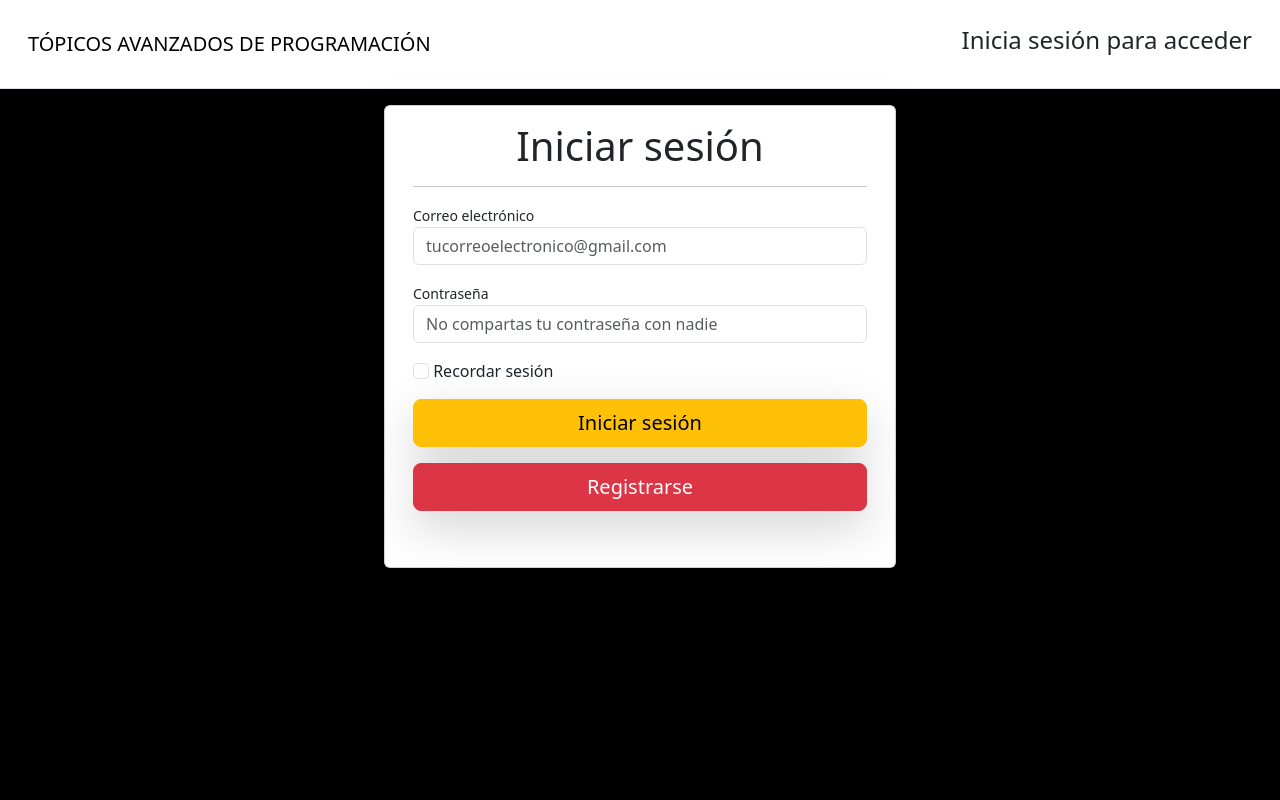
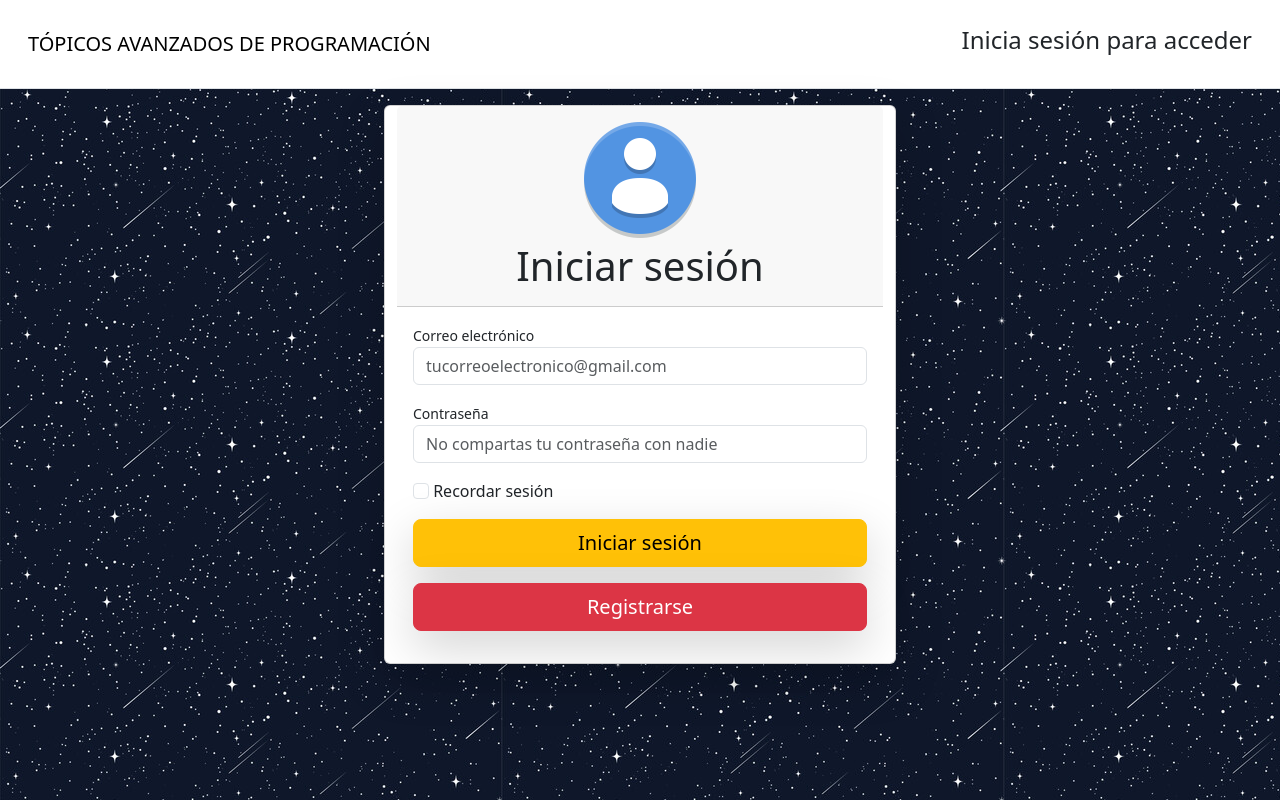
Before and after one commit to Edescal/Topicos-de-programacion-con-python, a Flask app: page / in a window 1280 px wide. Run offline with Flask 3, Linux system fonts and the light colour scheme; some libraries are stand-ins or nearby versions.

Commit message:
Primer commit de la práctica 2

```diff
--- a/src/templates/base.html
+++ b/src/templates/base.html
@@ -7,7 +7,7 @@
     <link href="https://cdn.jsdelivr.net/npm/bootstrap@5.3.3/dist/css/bootstrap.min.css" rel="stylesheet" integrity="sha384-QWTKZyjpPEjISv5WaRU9OFeRpok6YctnYmDr5pNlyT2bRjXh0JMhjY6hW+ALEwIH" crossorigin="anonymous">
     <link href="{{url_for('static', filename='css/styles.css')}}" rel="stylesheet">
 </head>
-<body style="background-color: black;">
+<body style="background-color: black; background-image: url({{url_for('static', filename='/images/space.jpg')}});" >
   <header class="p-3 mb-3 border-bottom bg-white">
       {% block header %}
       {% endblock %}
--- a/src/templates/login.html
+++ b/src/templates/login.html
@@ -48,9 +48,13 @@
 
 <div class="row d-flex justify-content-center align-items-center">
   <div class="card shadow-lg" style="width: 32rem;">
+    <div class="card-header">
+      <div class="container-fluid d-flex justify-content-center">
+        <img src="{{url_for('static', filename='/images/avatar.png')}}" alt="Avatar" width="128" height="128">
+      </div>
+      <h1 class="card-title text-center">Iniciar sesión</h1>
+    </div>
     <div class="card-body">
-      <h1 class="card-title text-center">Iniciar sesión</h1>
-      <hr>
       <form action="/login" method="post">
         <div class="mb-3">
           <small class="form-label">Correo electrónico</small>
@@ -76,7 +80,6 @@
         </div>
 
       </form>
-      <br>
     </div>
   </div>
 </div>
```
Also changed, not shown: src/templates/success.html (+10 -6 lines), src/static/images/avatar.png (added), src/static/images/bricks.jpeg (deleted), src/static/images/space.jpg (added).
